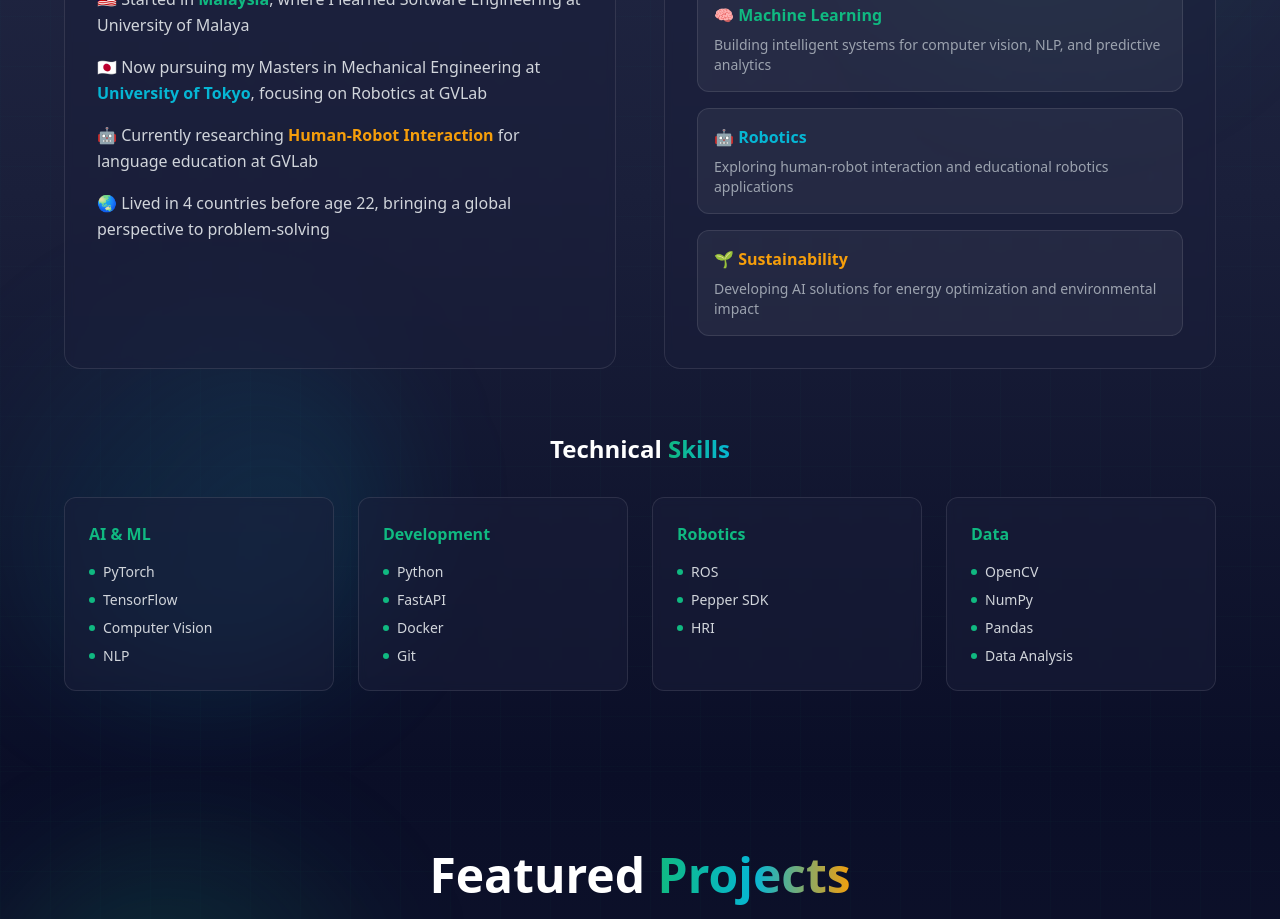
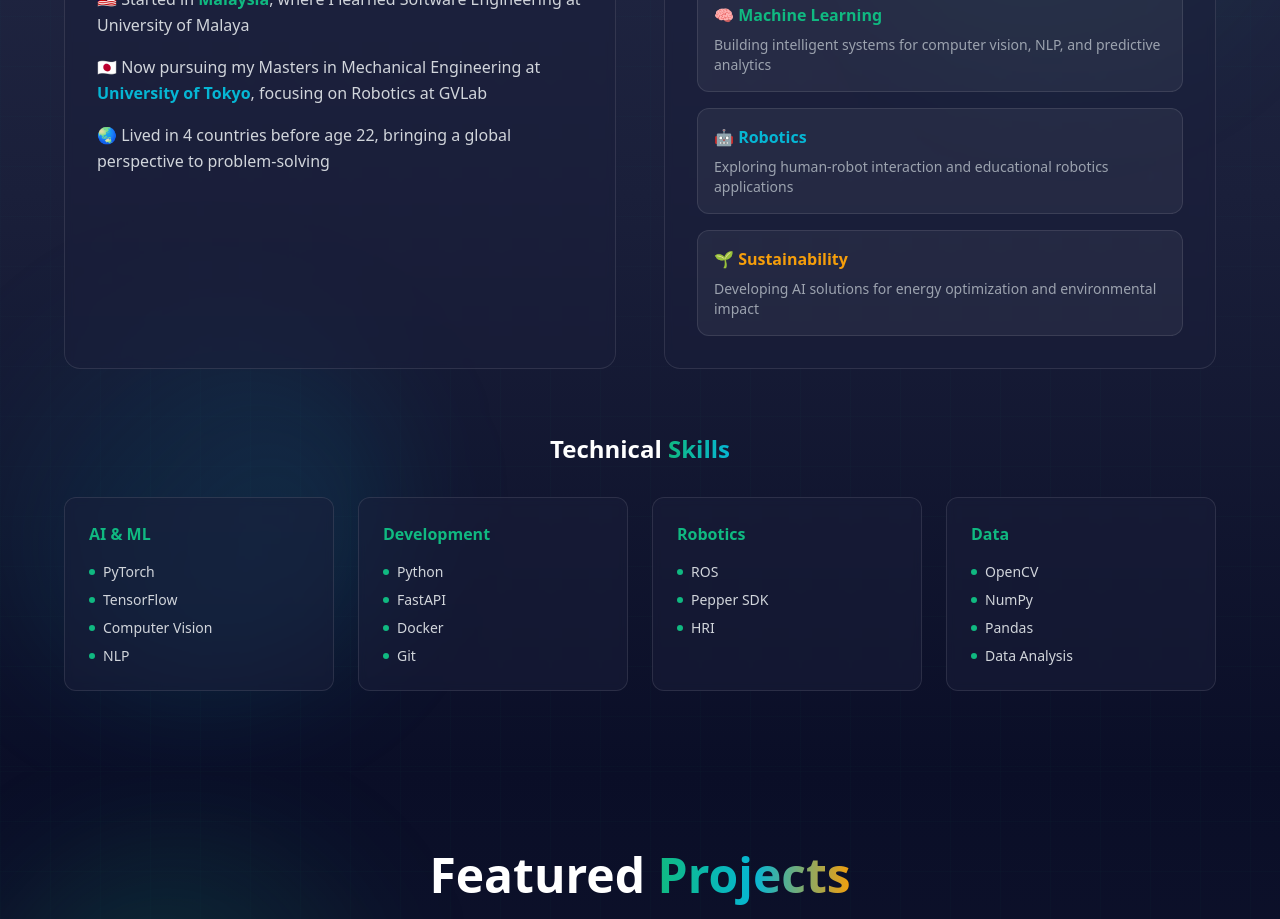
Before and after one commit to qaim-b/newportfolio, a Next.js app: page / in a window 1280 px wide. Shown: the part 1320-2239 px from the top of the page. Built offline with nearby package versions, Linux system fonts and the light colour scheme.

Commit message:
Remove HRI research line from About section

```diff
--- a/components/About.tsx
+++ b/components/About.tsx
@@ -69,9 +69,6 @@ export default function About() {
                                     🇯🇵 Now pursuing my Masters in Mechanical Engineering at <span className="text-accent-cyan font-semibold">University of Tokyo</span>, focusing on Robotics at GVLab
                                 </p>
                                 <p>
-                                    🤖 Currently researching <span className="text-accent-amber font-semibold">Human-Robot Interaction</span> for language education at GVLab
-                                </p>
-                                <p>
                                     🌏 Lived in 4 countries before age 22, bringing a global perspective to problem-solving
                                 </p>
                             </div>
```
